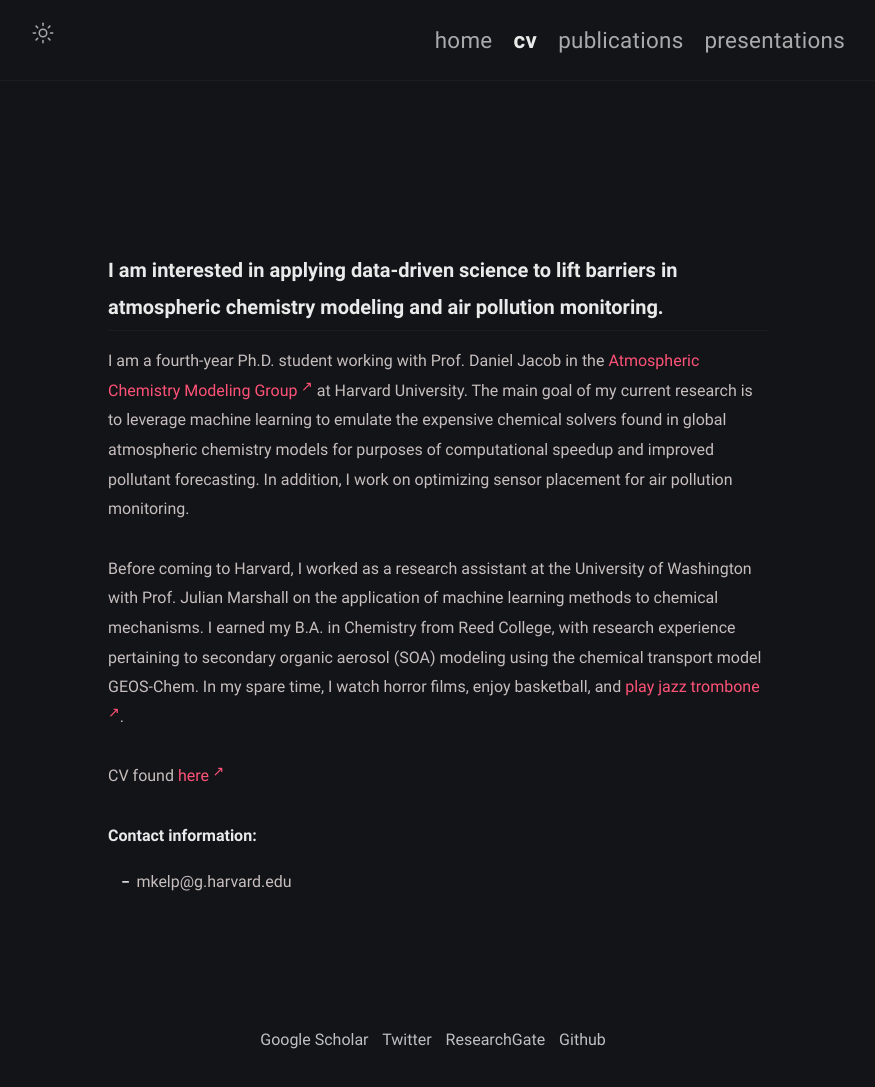
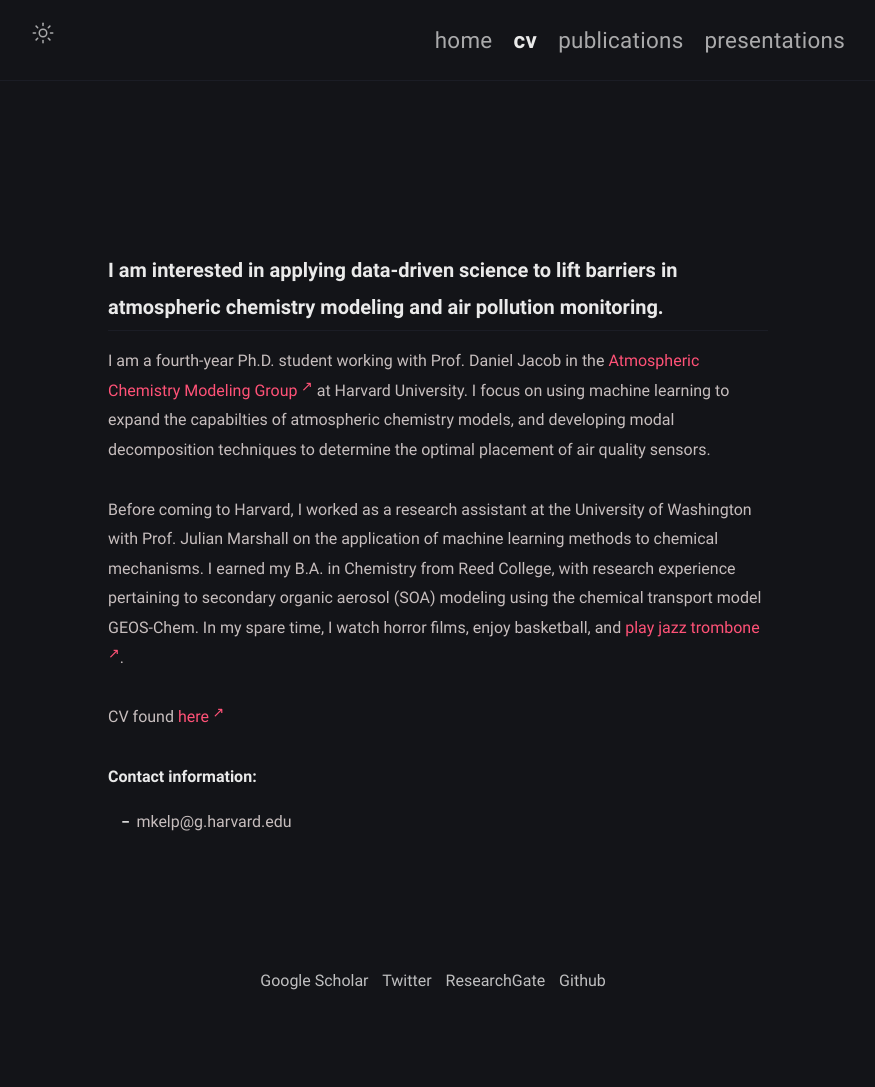
Before and after one commit to mkelp/mkelp.github.io, a Jekyll site: the page built from CV.md, in a window 1280 px wide. Shown: the whole page, without its empty margins (202-1077 px from the left). Built offline with Jekyll 4.4.1, drawn with Linux system fonts in a browser that asks for light colours; after the commit the page ends 1028 px from its top, so only the background shows below that.

Commit message:
remove proj for now5

```diff
--- a/CV.md
+++ b/CV.md
@@ -7,7 +7,7 @@ comments: false
 ---
 ###  I am interested in applying data-driven science to lift barriers in atmospheric chemistry modeling and air pollution monitoring.
 
-I am a fourth-year Ph.D. student working with Prof. Daniel Jacob in the [Atmospheric Chemistry Modeling Group](http://acmg.seas.harvard.edu/index.html){:target="_blank"} at Harvard University. The main goal of my current research is to leverage machine learning to emulate the expensive chemical solvers found in global atmospheric chemistry models for purposes of computational speedup and improved pollutant forecasting. In addition, I work on optimizing sensor placement for air pollution monitoring.
+I am a fourth-year Ph.D. student working with Prof. Daniel Jacob in the [Atmospheric Chemistry Modeling Group](http://acmg.seas.harvard.edu/index.html){:target="_blank"} at Harvard University. I focus on using machine learning to expand the capabilties of atmospheric chemistry models, and developing modal decomposition techniques to determine the optimal placement of air quality sensors.
 
 Before coming to Harvard, I worked as a research assistant at the University of Washington with Prof. Julian Marshall on the application of machine learning methods to chemical mechanisms. I earned my B.A. in Chemistry from Reed College, with research experience pertaining to secondary organic aerosol (SOA) modeling using the chemical transport model GEOS-Chem. In my spare time, I watch horror films, enjoy basketball, and [play jazz trombone](https://soundcloud.com/philosophytalk/it-dont-mean-a-thing-from-your-lying-eyes-112915){:target="_blank"}.
 
```
